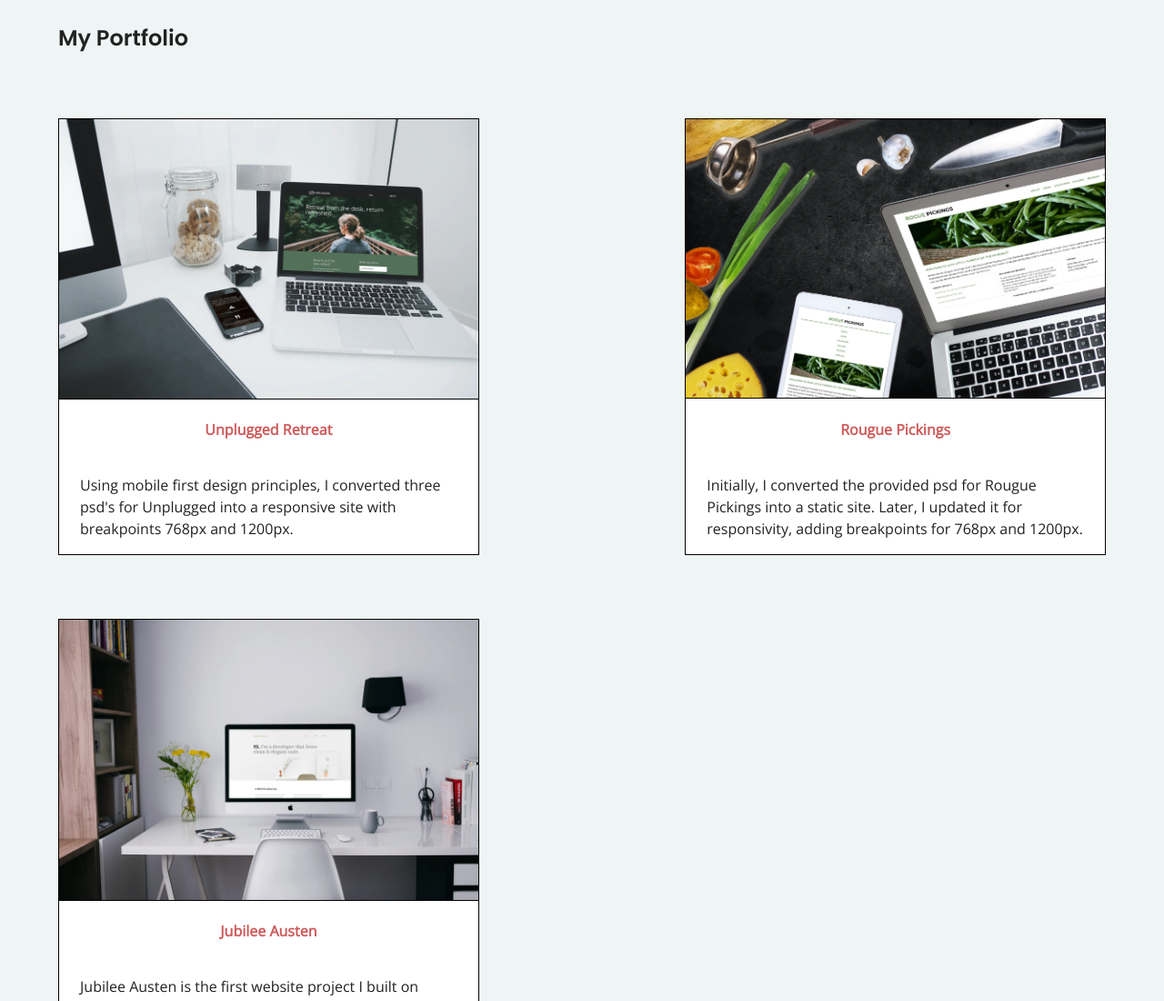
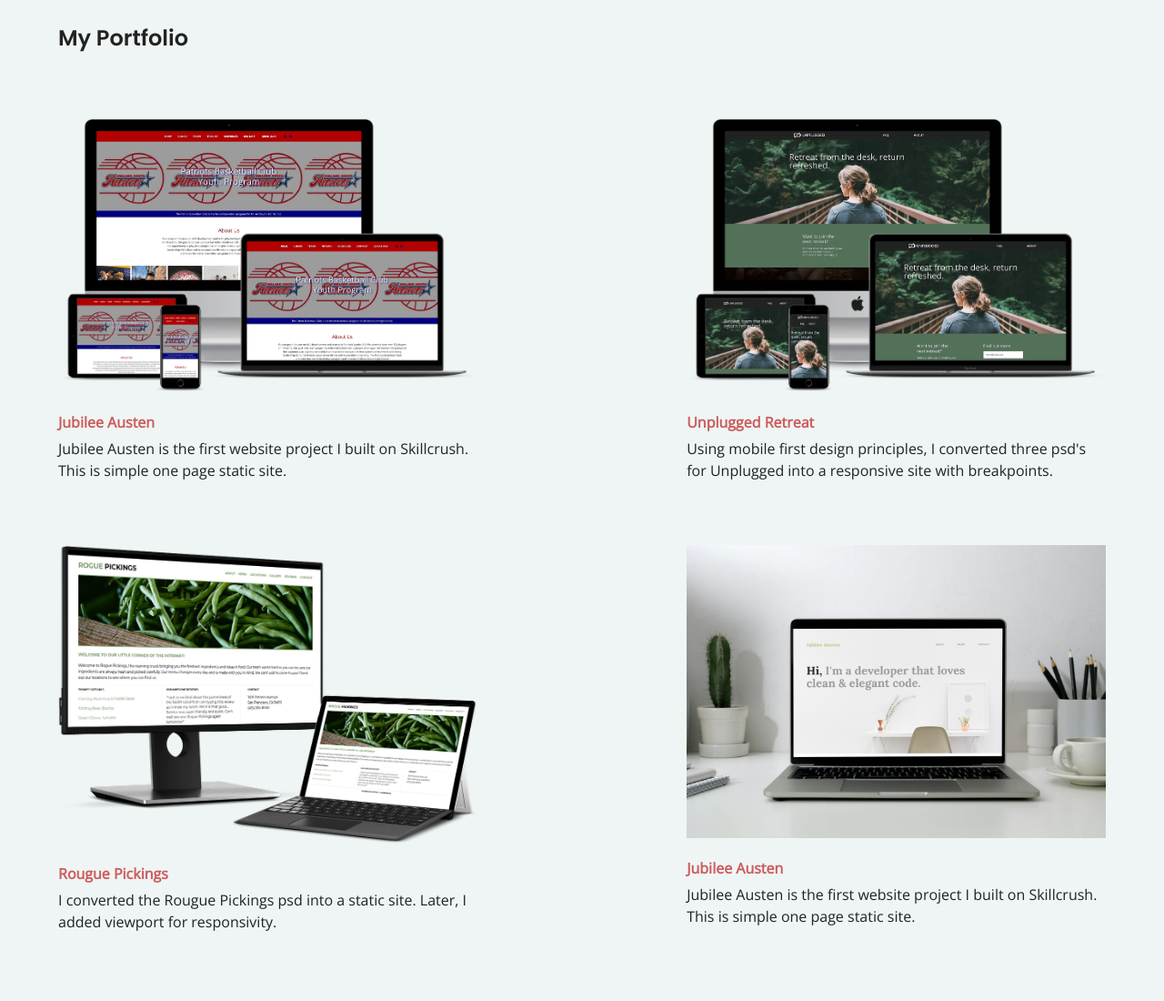
Before and after one commit to lc-designstudio/mySite, a plain HTML site: page index.html in a window 1280 px wide. Shown: the part 1700-2800 px from the top of the page at 91% size. Drawn offline with nearby package versions, Linux system fonts and the light colour scheme; a web font is replaced by a local one.

Commit message:
Changed images

```diff
--- a/css/main.css
+++ b/css/main.css
@@ -103,6 +103,11 @@ body {
 		font-family: 'Open Sans', sans-serif;
 		font-size: 1em;
 		line-height: 1.5;
+    width: 100%;
+    display: flex;
+    justify-content: center;
+    align-items: center;
+    flex-flow: row wrap;
 	}
 
 
@@ -113,6 +118,10 @@ h2 {
 
 h2, h3 {
 		font-family: 'Poppins', sans-serif;
+}
+
+h4 {
+  width: 100%;
 }
 
 figure {
@@ -156,6 +165,7 @@ ul {
 		justify-content: center;
 		align-items: center;
 		flex-flow: row wrap;
+    width: 100%;
 }
 
 .hero-area, .skills-column, .about-column, .portfolio-column {
@@ -163,9 +173,12 @@ ul {
 		flex-direction: column;
 		width: 100%;
 		margin: 20px 0;
-		border-bottom: 1px solid black;
 	}
 
+hr.divider {
+  width: 100%;
+  border-top: 1px solid black;
+  }
 
 #section-one, #section-three {
 		background: #eff5f5;
@@ -198,15 +211,19 @@ ul {
 		justify-content: center;
 		align-items: center;
 		width: 100%;
-  min-height: 400px;
+    min-height: 400px;
 }
 
 #hero-wrapper {
-		margin-bottom: 100px;
+	margin-bottom: 100px;
+}
+
+#hero-wrapper span {
+  color: indianred;
 }
 
 #navbar  {
-		background: #282828;
+	background: #282828;
   display: flex;
   justify-content: center;
   width: 100%;
@@ -266,12 +283,10 @@ ul {
 }
 .footer-fontawesome i {
 		color: darksalmon;
+    font-size: 1.5em;
 }
 
-
 /* -------------------- Section One -------------------- */
-
-
 .skills-column i {
 		margin-right: 10px;
 		color: indianred;
@@ -294,7 +309,6 @@ ul {
 		padding: 0 10px;
 }
 
-
 /* -------------------- Section Two -------------------- */
 .about-column span {
 		font-weight: bold;
@@ -304,25 +318,30 @@ ul {
 /* -------------------- Section Three -------------------- */
 .portfolio-column {
 		align-items: center;
-		background: #fff;
 		justify-content: space-between;
 		margin-bottom: 50px;
-		border: 1px solid black;
 }
 
-.portfolio-figure {
-		border-bottom: 1px solid black;
+.portfolio-column .content-wrapper {
+    width: 100%;
+}
 
+.portfolio-column h4 {
+		margin-bottom: 5px;
 }
 
 .portfolio-column h4 a {
 		color: indianred;
 }
+
 .portfolio-column p {
 		width: 100%;
+    margin: 0;
 }
 
-
+#section-three hr.divider {
+    margin-bottom: 30px;
+}
 
 /* ==========================================================================
    Helper classes
@@ -404,12 +423,14 @@ ul {
    Modify as content requires.
    ========================================================================== */
 		@media all and (min-width:769px)  {
-
 		/* Base Styles */
 		.content-wrapper {
 			max-width: 1024px;
 		}
 
+    hr.divider {
+        display: none;
+    }
 
 		 .skills-column, .about-column {
 				width: 30%;
@@ -422,7 +443,6 @@ ul {
 			}
 
 		/* Header */
-
 		#header-wrapper {
 				justify-content: space-between;
 				padding: 20px 0;
@@ -433,11 +453,19 @@ ul {
 			min-height: 600px;
 	}
 
-	/* Skills section */
+	/* Section one */
 	.skills-fontawesome {
 			width: 100%;
 	}
 
+/* Section-three */
+  #portfolio-row {
+    justify-content: space-between;
+  }
+
+ .portfolio-column {
+      width: 40%;
+    }
 }
 
 @media all and (min-width:1025px) {
@@ -455,7 +483,6 @@ ul {
 		margin: 20px 0;
 }
 
-
 #skills-row, #about-row {
 		justify-content: space-between;
 }
@@ -472,15 +499,9 @@ ul {
 }
 
 }
-
 @media all and (min-width:1201px) {
 
 }
-
-
-
-
-
 @media print,
        (-webkit-min-device-pixel-ratio: 1.25),
        (min-resolution: 1.25dppx),
--- a/index.html
+++ b/index.html
@@ -60,10 +60,16 @@
 							<p class="skills-fontawesome" ><i class="fas fa-pencil-ruler"></i>Web Design</p>
 							<p>For optimal user experience, I design websites that are easy to use, quick to load, and responsive accross devices.</p>
 						</div>
+
+						<hr class="divider">
+
 						<div class="skills-column" id="development">
 							<p class="skills-fontawesome" ><i class="fas fa-code"></i>Web Development</p>
 							<p>Using mobile first design principles, I write code that is clean, well-organized, and easy to build on.</p>
 						</div>
+
+						<hr class="divider">
+
 						<div class="skills-column"  id="toolkit">
 							<p class="skills-fontawesome"><i class="fas fa-tools"></i>Tookit</i></p>
 							<p>HTML5, CSS3, JavaScript, Adobe Photoshop, Adobe Illustrator</p>
@@ -79,9 +85,15 @@
 						<div class="about-column" id="about-col1">
 							<p><span>I'm from</span> Dallas, TX. I have a BA in psychology from UNTD, a dog named Charlie, and I learned to code on <a href="https://skillcrush.com" target="_blank">Skillcrush.com</a></p>
 						</div>
+
+						<hr class="divider">
+
 						<div class="about-column" id="about-col2">
 							<p><span>A fun fact:</span> As a Texas native I'm embarrased to admit that I don't know how to two-step. It's not as easy as it looks!</p>
 						</div>
+
+						<hr class="divider">
+
 						<div class="about-column" id="about-col3">
 							<p><span>My passion:</span> is animals. I love them all and if I had a bumper sticker it would say "I break for squirrels."</p>
 						</div>
@@ -94,29 +106,44 @@
 				<h2>My Portfolio</h2>
 				<div class="row" id="portfolio-row">
 					<div class="portfolio-column">
+						<figure class="portfolio-figure"
+							<a href="" target="_blank"><img src="img/pbc.png" alt="jubilee austen"></a>
+					</figure>
+					<div class="content-wrapper">
+					<h4><a href="" target="_blank">Jubilee Austen</a></h4>
+					<p>Jubilee Austen is the first website project I built on Skillcrush. This is simple one page static site.</p>
+				</div>
+			</div>
+
+				<hr class="divider">
+
+					<div class="portfolio-column">
 							<figure class="portfolio-figure">
-								<a href=""><img src="img/unplugged-retreat.jpg" alt="unplugged retreat"></a>
+								<a href=""><img src="img/unplugged.png" alt="unplugged retreat"></a>
 							</figure>
 							<div class="content-wrapper">
 								<h4><a href="">Unplugged Retreat</a></h4>
-								<p>Using mobile first design principles, I converted three psd's for Unplugged into a responsive site with breakpoints 768px and 1200px.</p>
+								<p>Using mobile first design principles, I converted three psd's for Unplugged into a responsive site with breakpoints.</p>
 							</div>
 						</div>
 
+						<hr class="divider">
 
 					<div class="portfolio-column">
 						<figure class="portfolio-figure">
-							<a href=""><img src="img/rouge-pickings.jpg" alt="rougue pickings"></a>
+							<a href=""><img src="img/rougue.png" alt="rougue pickings"></a>
 						</figure>
 						<div class="content-wrapper">
 						<h4><a href="" target="_blank">Rougue Pickings</a></h4>
-						<p>Initially, I converted the provided psd for Rougue Pickings into a static site. Later, I updated it for responsivity, adding breakpoints for 768px and 1200px.</p>
+						<p>I converted the Rougue Pickings psd into a static site. Later, I added viewport for responsivity.</p>
 				</div>
 			</div>
 
+			<hr class="divider">
+
 					<div class="portfolio-column">
 						<figure class="portfolio-figure"
-							<a href="" target="_blank"><img src="img/jubilee-austin.jpg" alt="jubilee austen"></a>
+							<a href="" target="_blank"><img src="img/jubilee.jpg" alt="jubilee austen"></a>
 					</figure>
 					<div class="content-wrapper">
 					<h4><a href="" target="_blank">Jubilee Austen</a></h4>
```
Also changed, not shown: img/jubilee-austin.jpg (deleted), img/jubilee.jpg (added), img/pbc.png (added), img/rouge-pickings.jpg (deleted), img/rougue.png (added), img/smartmockups_kl60hfff.png (deleted), img/smartmockups_kl60jg5d.png (deleted), img/unplugged-retreat.jpg (deleted), img/unplugged.png (added), 1 other file. Lines whose indentation alone changed are shown as unchanged.
